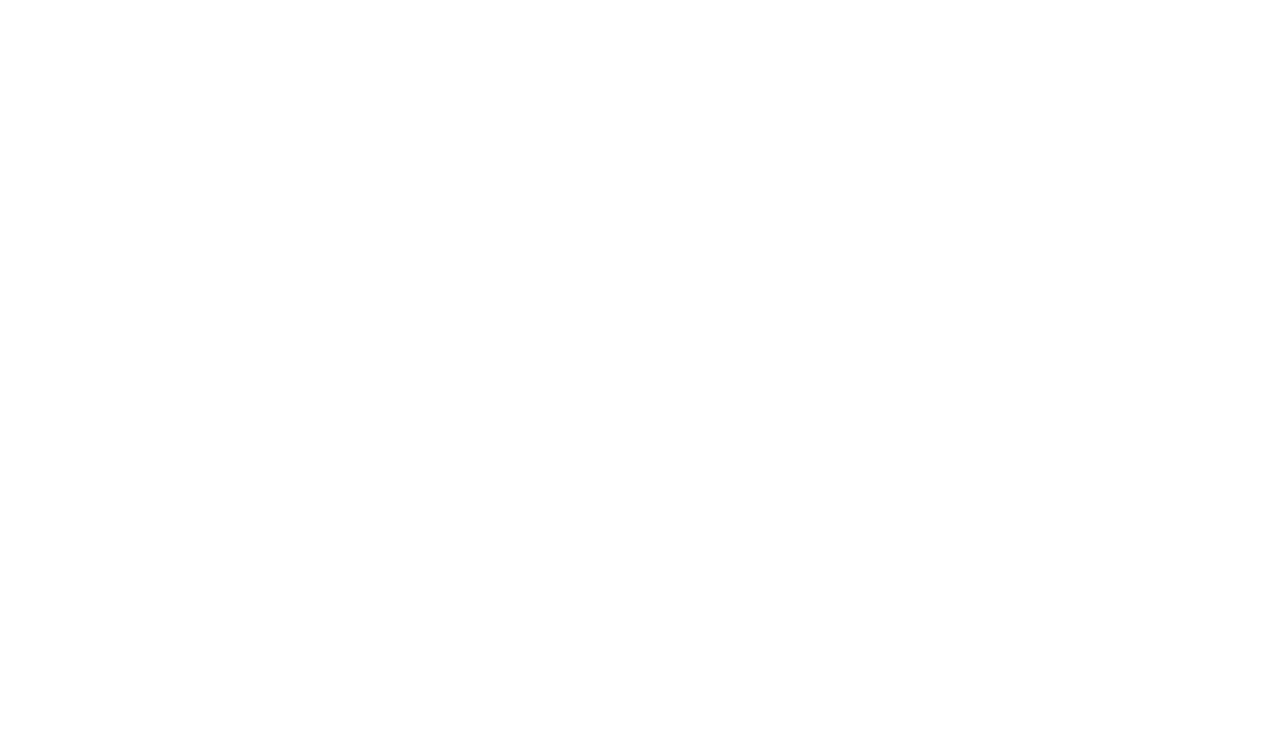
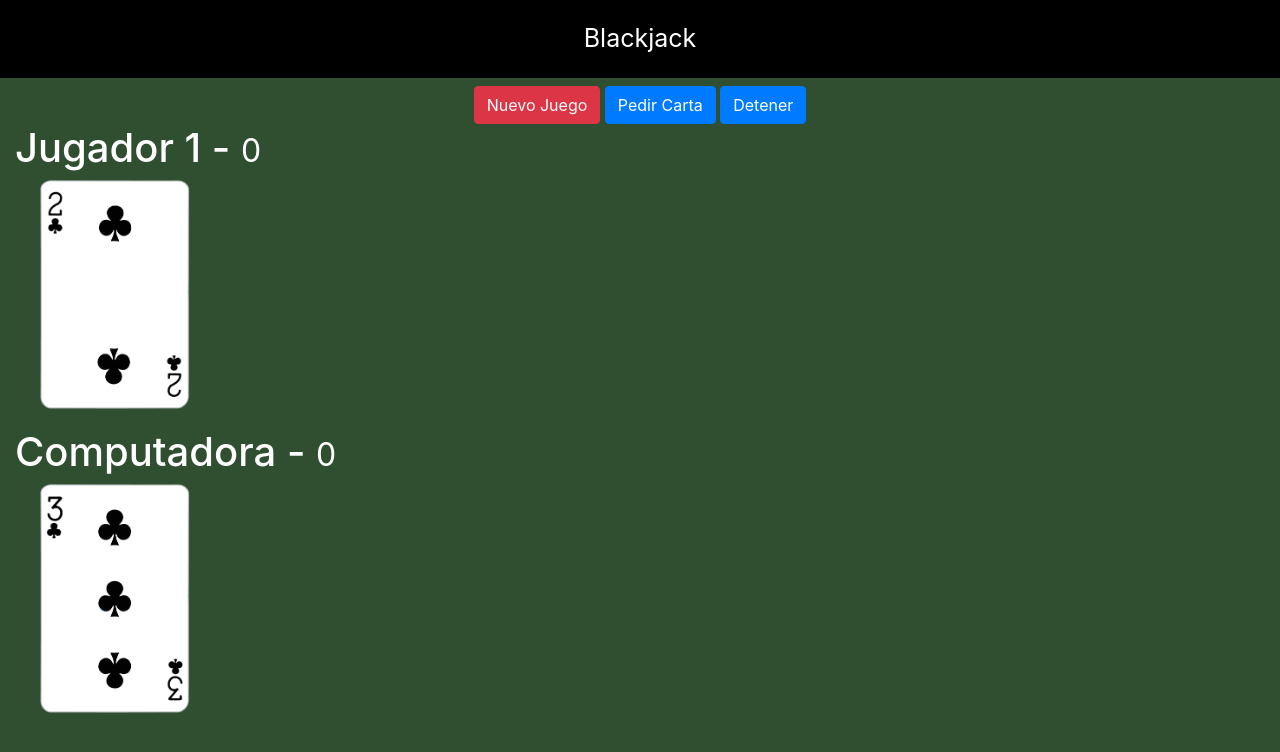
Before and after one commit to victorjal/blackjack, a plain HTML site: page index.html in a window 1280 px wide. Drawn offline with nearby package versions, Linux system fonts and the light colour scheme.

Commit message:
interface and styles

```diff
--- a/assets/css/styles.css
+++ b/assets/css/styles.css
@@ -0,0 +1,24 @@
+html, body {
+    margin: 0px;
+    background-color: #2F4F30;
+    color: white;
+}
+
+.titulo {
+    text-align: center;
+    background-color: black;
+    color: white;
+    padding: 20px;
+    font-size: 25px;
+}
+
+.carta {
+    position: relative;
+    width: 150px;
+    left: 100px;
+    margin-left: -75px;
+}
+
+#computadora-carta, #jugador-cartas {
+    height: 240px;
+}
--- a/index.html
+++ b/index.html
@@ -6,11 +6,47 @@
     <meta name="viewport" content="width=device-width, initial-scale=1.0">
     <title>Blackjack</title>
 
+    <link rel="stylesheet" href="https://cdn.jsdelivr.net/npm/bootstrap@4.4.1/dist/css/bootstrap.min.css" integrity="sha384-Vkoo8x4CGsO3+Hhxv8T/Q5PaXtkKtu6ug5TOeNV6gBiFeWPGFN9MuhOf23Q9Ifjh" crossorigin="anonymous">
     <link rel="stylesheet" href="assets/css/styles.css">
 
 </head>
 <body>
 
+    <header class="titulo">
+        Blackjack
+    </header>
+
+    <div class="row mt-2">
+        <div class="col text-center">
+
+            <button class="btn btn-danger">Nuevo Juego</button>
+            <button class="btn btn-primary">Pedir Carta</button>
+            <button class="btn btn-primary">Detener</button>
+
+        </div>
+    </div>
+
+    <div class="row container">
+        <div class="col">
+
+            <h1>Jugador 1 - <small>0</small></h1>
+            <div id="jugador-cartas">
+                <img class="carta" src="assets/cartas/2C.png">
+            </div>
+
+        </div>
+    </div>
+
+    <div class="row container mt-2">
+        <div class="col">
+
+            <h1>Computadora - <small>0</small></h1>
+            <div id="computadora-cartas">
+                <img class="carta" src="assets/cartas/3C.png">
+            </div>
+
+        </div>
+    </div>
 
 
 
```
